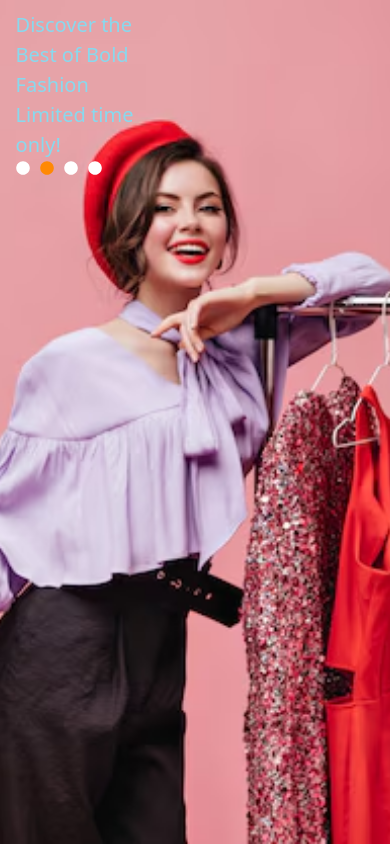
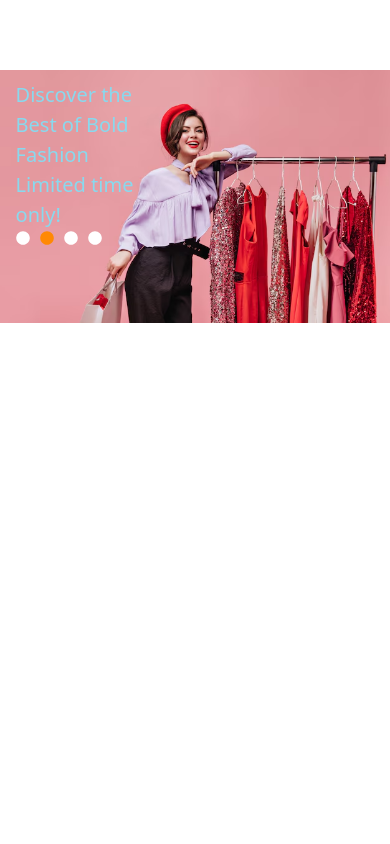
Before and after one commit to tonmoy-sutradhar/Clothive-Website, a React (Vite) app in the folder frontend/: page / in a window 390 px wide. Built offline with nearby package versions, Linux system fonts and the light colour scheme; no server answers.

Commit message:
Responsive done in Hero section.

```diff
--- a/frontend/src/pages/Home.jsx
+++ b/frontend/src/pages/Home.jsx
@@ -20,7 +20,8 @@ function Home() {
   }, []);
 
   return (
-    <div className="w-[100vw] h-[100vh] bg-gradient-to-l from-[#141414] to-[#0c2025]">
+    <div className="overflow-x-hidden relative top-[70px]">
+      <div className="w-[100vw] lg:h-[100vh] md:h-[50vh] h-[30vh] bg-gradient-to-l from-[#141414] to-[#0c2025]">
         <Background heroCount={heroCount}></Background>
         <Hero
           heroCount={heroCount}
@@ -28,6 +29,7 @@ function Home() {
           heroData={heroData[heroCount]}
         ></Hero>
       </div>
+    </div>
   );
 }
 
```
Lines whose indentation alone changed are shown as unchanged.
